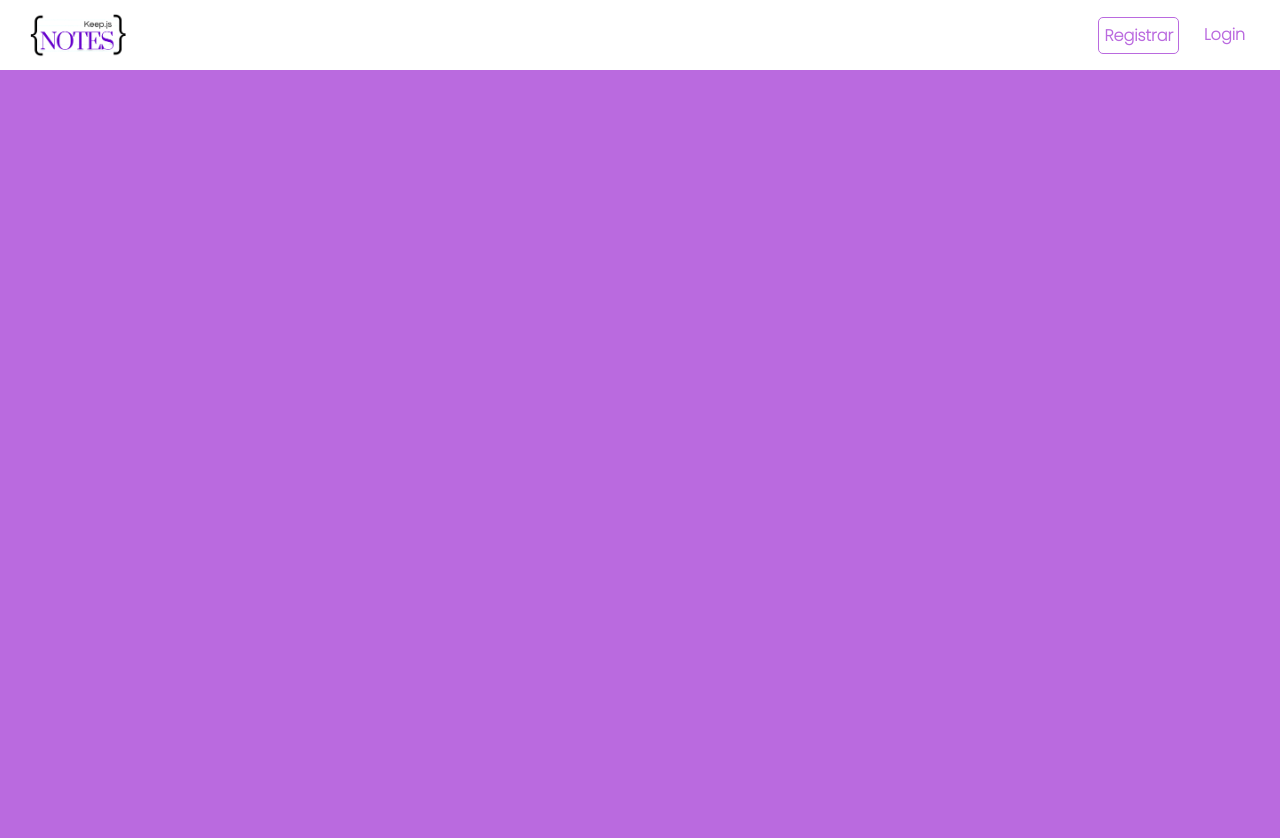
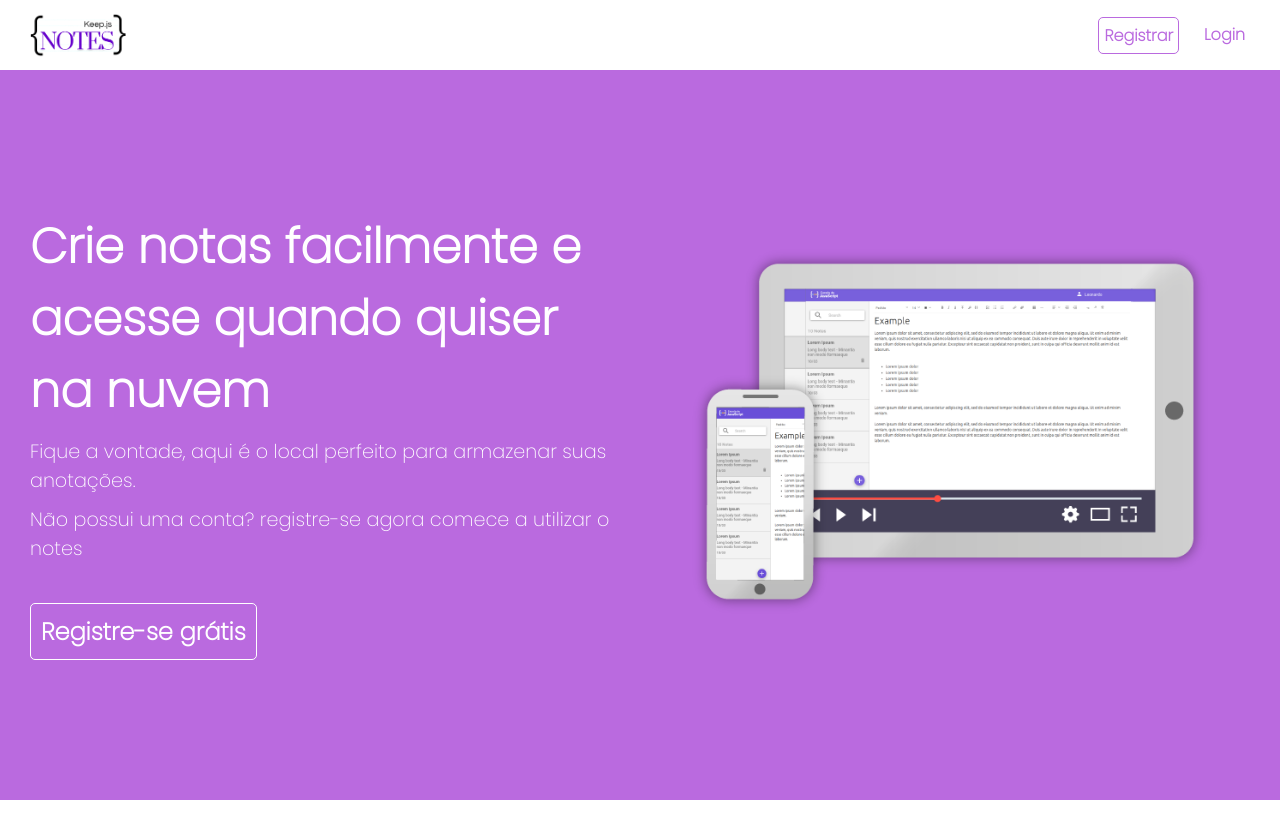
Before and after one commit to dwmartins/Notes-front, an Angular app: page / in a window 1280 px wide. Shown: the top 838 px of the page. After the commit the page ends 800 px from the top, so only its background shows below. Built offline with nearby package versions, Linux system fonts and the light colour scheme.

Commit message:
feat: Desenvolvimento da pagina inicial do projeto

```diff
--- a/src/app/components/home-page/home-page.component.css
+++ b/src/app/components/home-page/home-page.component.css
@@ -49,5 +49,87 @@ header div {
 
 .layout {
     background-color: var(--bg-purple);
-    height: 100vh;
+    height: calc(100vh - 70px);
+    width: 100%;
 }
+
+.layout > div {
+    width: 100%;
+    max-width: 1800px;
+    height: calc(100vh - 70px);
+    margin: 0 auto;
+    padding: 30px;
+
+    display: flex;
+    align-items: center;
+    justify-content: center;
+    gap: 0 20px;
+}
+
+.layout > div div {
+    width: 50%;
+}
+
+.layout > div div:last-child img {
+    width: 100%;
+}
+
+.layout div h1 {
+    color: var(--font-white);
+    font-size: clamp(0.5em, 1em + 2.5vw, 4em);
+}
+
+.layout p {
+    color: var(--font-white);
+    margin: 10px 0;
+    font-size: 1.2rem;
+}
+
+.layout a {
+    padding: 10px;
+    border: 1px solid var(--bg-white);
+    border-radius: 5px;
+    color: var(--font-white);
+    font-size: 1.5em;
+    font-weight: bold;
+    display: inline-block;
+    margin-top: 30px;
+    transition: 0.4s;
+}
+
+.layout a:hover {
+    color: var(--font-purple);
+    background-color: var(--bg-white);
+}
+
+@media (max-width: 900px) {
+    .layout > div div:last-child {
+        display: none;
+    }
+
+    .layout > div {
+        justify-content: start;
+    }
+
+    .layout > div div:first-child {
+        width: 100%;
+    }
+}
+
+@media (max-width: 330px) {
+    header {
+        height: 50px;
+    }
+
+    header img {
+        width: 4rem;
+    }
+
+    .layout {
+        height: calc(100vh - 50px);
+    }
+
+    .layout > div {
+        height: calc(100vh - 50px);
+    }
+}
--- a/src/app/components/home-page/home-page.component.html
+++ b/src/app/components/home-page/home-page.component.html
@@ -9,6 +9,20 @@
     </header>
 
     <div class="layout">
+        <div>
+            <div>
+                <h1>Crie notas facilmente e acesse quando quiser na nuvem</h1>
 
+                <p>Fique a vontade, aqui é o local perfeito para armazenar suas anotações.</p>
+
+                <p>Não possui uma conta? registre-se agora comece a utilizar o notes</p>
+
+                <a href="#">Registre-se grátis</a>
+            </div>
+
+            <div>
+                <img src="../../../assets/img/presentation.png" alt="Apresentação do sistema">
+            </div>
+        </div>
     </div>
 </section>
```
